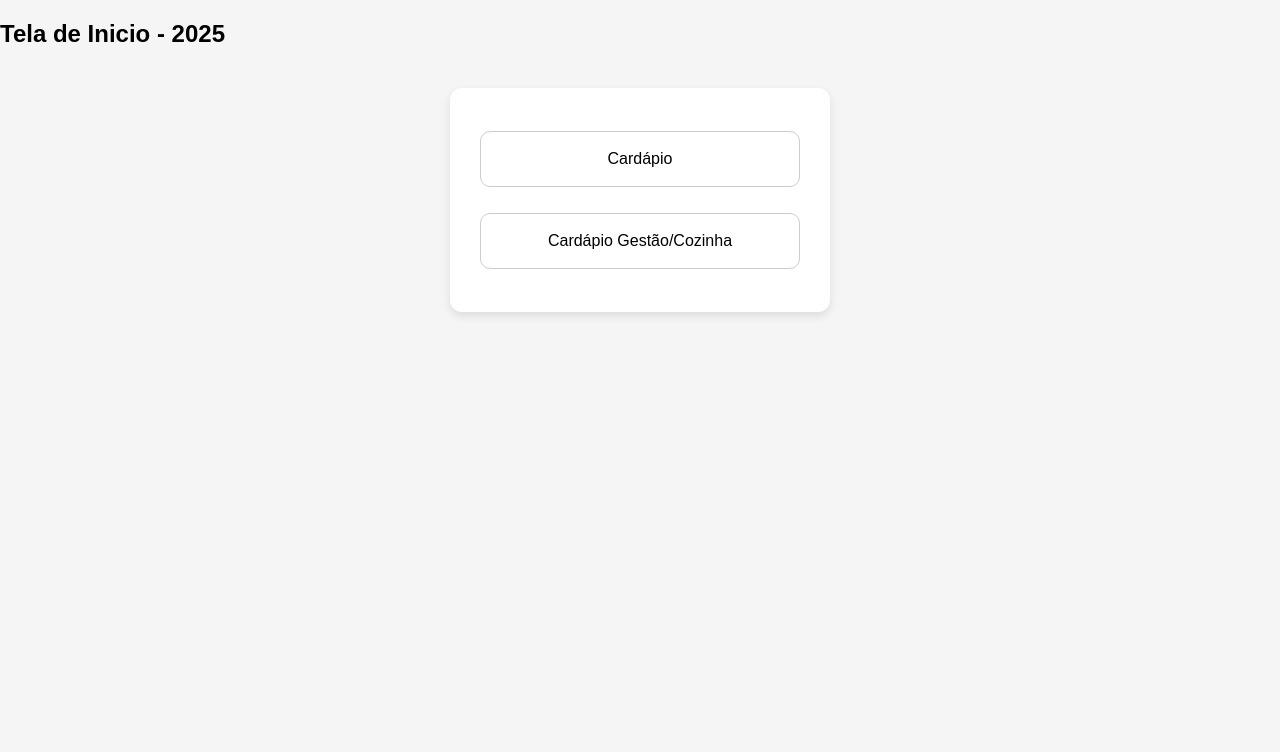
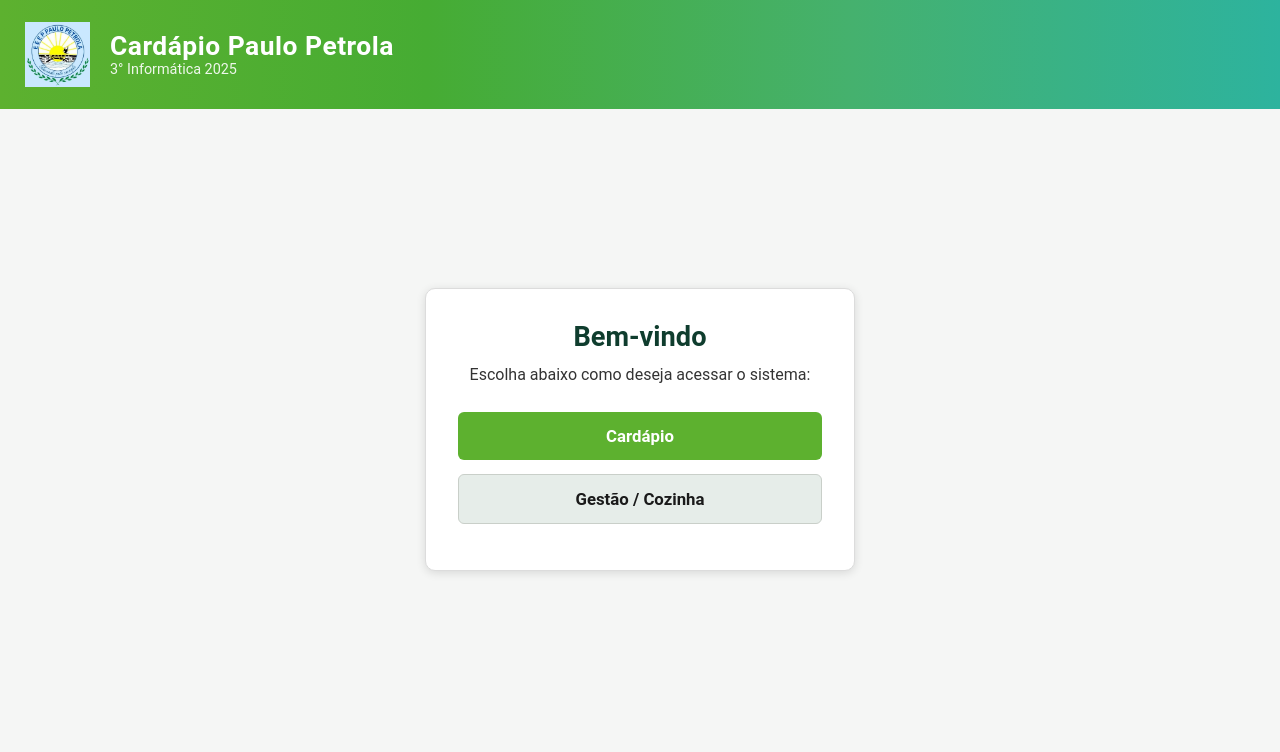
Before and after one commit to lari2806/Cardapio-Dinamico-EEEP-Paulo-Petrola, a plain HTML site: page frontend/Home/Home.html in a window 1280 px wide. Drawn offline with Linux system fonts and the light colour scheme.

Commit message:
MODIFICAÇAO: modificando css da pagina home.html
Co-authored-by: arielyzx <ArielyZX@users.noreply.github.com>

```diff
--- a/frontend/Home/Home.css
+++ b/frontend/Home/Home.css
@@ -1,39 +1,105 @@
-body {
+* {
     margin: 0;
     padding: 0;
-
-    font-family: Arial, sans-serif;
-    background: #f5f5f5;
+    box-sizing: border-box;
+    font-family: "Roboto", sans-serif;
 }
 
-.home-page {
+body {
+    background-color: #f5f6f5;
+    color: #1a1a1a;
+}
+.topo {
+    background: linear-gradient(to right,#5db12f, #46ac33, #45b16e, #2db39e);
+    color: white;
+    padding: 22px;
+    display: flex;
+    align-items: center;
+    gap: 18px;
+}
+
+.logo_pp {
+    width: 70px;
+    height: 65px;
+    object-fit: contain;
+}
+
+.titulo-topo h1 {
+    margin: 0;
+    font-size: 1.65rem;
+    font-weight: 600;
+    letter-spacing: 0.5px;
+}
+
+.titulo-topo p {
+    margin: 0;
+    opacity: 0.9;
+    font-size: 0.9rem;
+}
+
+
+.home-container {
     display: flex;
     justify-content: center;
     align-items: center;
-    margin-top: 40px;
+    height: calc(100vh - 160px);
+    padding: 20px;
 }
 
-.form {
+.card {
     background: white;
-    padding: 30px;
-    width: 320px;
-    border-radius: 12px;
+    width: 100%;
+    max-width: 430px;
+    padding: 32px;
+    border-radius: 10px;
+    border: 1px solid #dcdcdc;
+    box-shadow: 0 2px 10px rgba(0,0,0,0.12);
     text-align: center;
-    box-shadow: 0 4px 10px rgba(0,0,0,0.1);
 }
 
-.form button {
+.card h2 {
+    font-size: 1.7rem;
+    margin-bottom: 12px;
+    color: #0F3D2E;
+}
+
+.card p {
+    font-size: 1rem;
+    margin-bottom: 28px;
+    color: #333;
+}
+
+.botoes button {
     width: 100%;
-    padding: 18px;
-    margin: 13px 0;
-    border: 1px solid #ccc;
-    border-radius: 10px;
-    font-size: 16px;
+    padding: 14px;
+    margin-bottom: 14px;
+    border: none;
+    border-radius: 6px;
+    font-size: 1.05rem;
+    font-weight: 600;
     cursor: pointer;
-    background: #fff;
     transition: 0.2s;
 }
 
-.form button:hover {
-    background: #f0f0f0;
+.botoes a {
+    text-decoration: none;
 }
+
+.botoes button {
+    background-color: #5db12f;
+    color: white;
+}
+
+.botoes button:hover {
+    background-color: #0b2f23;
+}
+
+.botoes a:nth-child(2) button {
+    background-color: #E6EDE9;
+    color: #1a1a1a;
+    border: 1px solid #c9cfc9;
+}
+
+.botoes a:nth-child(2) button:hover {
+    background-color: #d8e4dd;
+}
--- a/frontend/Home/Home.html
+++ b/frontend/Home/Home.html
@@ -1,24 +1,35 @@
 <!DOCTYPE html>
-<html lang="en">
+<html lang="pt-BR">
 <head>
     <meta charset="UTF-8">
     <meta name="viewport" content="width=device-width, initial-scale=1.0">
-    <link rel="icon" type="image/jpeg" href="/frontend/img/icon-paulo-petrola-sem-fundo.png">
     <link rel="stylesheet" href="Home.css">
-    <title>Tela de inicio - Cardapio</title>
+    <title>Tela de Início - Cardápio</title>
 </head>
+
 <body>
-    <h2 id="titulo">Tela de Inicio</h2>
-      <div class="home-page">
-    <div class="form">
-        <a href="../Cardapio/Cardapio.html"><button type="button"> Cardápio </button></a>
-        <a href="../Login/Login.html"><button type="button"> Cardápio Gestão/Cozinha</button></a>
-    </div>
 
+    <header class="topo">
+        <img src="/frontend/img/icon-paulo-petrola.jpg" alt="Logo" class="logo_pp">
+        <div class="titulo-topo">
+            <h1>Cardápio Paulo Petrola</h1>
+            <p>3° Informática 2025</p>
+        </div>
+    </header>
 
+    <main class="home-container">
 
-    </div>
+        <div class="card">
+            <h2>Bem-vindo</h2>
+            <p>Escolha abaixo como deseja acessar o sistema:</p>
 
-    <script src="Home.js"></script>
+            <div class="botoes">
+                <a href="../Cardapio/Cardapio.html"><button>Cardápio</button></a>
+                <a href="../Login/Login.html"><button>Gestão / Cozinha</button></a>
+            </div>
+        </div>
+
+    </main>
+
 </body>
 </html>
--- a/frontend/Login/Login.css
+++ b/frontend/Login/Login.css
@@ -0,0 +1,54 @@
+* {
+    margin: 0;
+    padding: 0;
+    box-sizing: border-box;
+    font-family: "Roboto", sans-serif;
+}
+
+.login-page {
+    display: flex;
+    justify-content: center;
+    align-items: center;
+    height: calc(100vh - 160px);
+    padding: 20px;
+}
+
+.form-card {
+    background: white;
+    width: 100%;
+    max-width: 400px;
+    padding: 32px;
+    border-radius: 10px;
+    border: 1px solid #dcdcdc;
+    box-shadow: 0 2px 10px rgba(0,0,0,0.12);
+    text-align: center;
+}
+
+.form-card h2 {
+    font-size: 1.7rem;
+    margin-bottom: 12px;
+    color: #0F3D2E;
+}
+
+.form-card p {
+    font-size: 1rem;
+    margin-bottom: 28px;
+    color: #333;
+}
+
+button{
+    width: 100%;
+    padding: 14px;
+    margin-bottom: 14px;
+    border: none;
+    border-radius: 6px;
+    font-size: 1rem;
+    font-weight: 600;
+    cursor: pointer;
+    transition: 0.2s;
+}
+
+button {
+    background-color: #5db12f;
+    color: white;
+}
```
Also changed, not shown: frontend/Login/Login.html (+3 -2 lines), frontend/img/icon-paulo-petrola.jpg (added).
